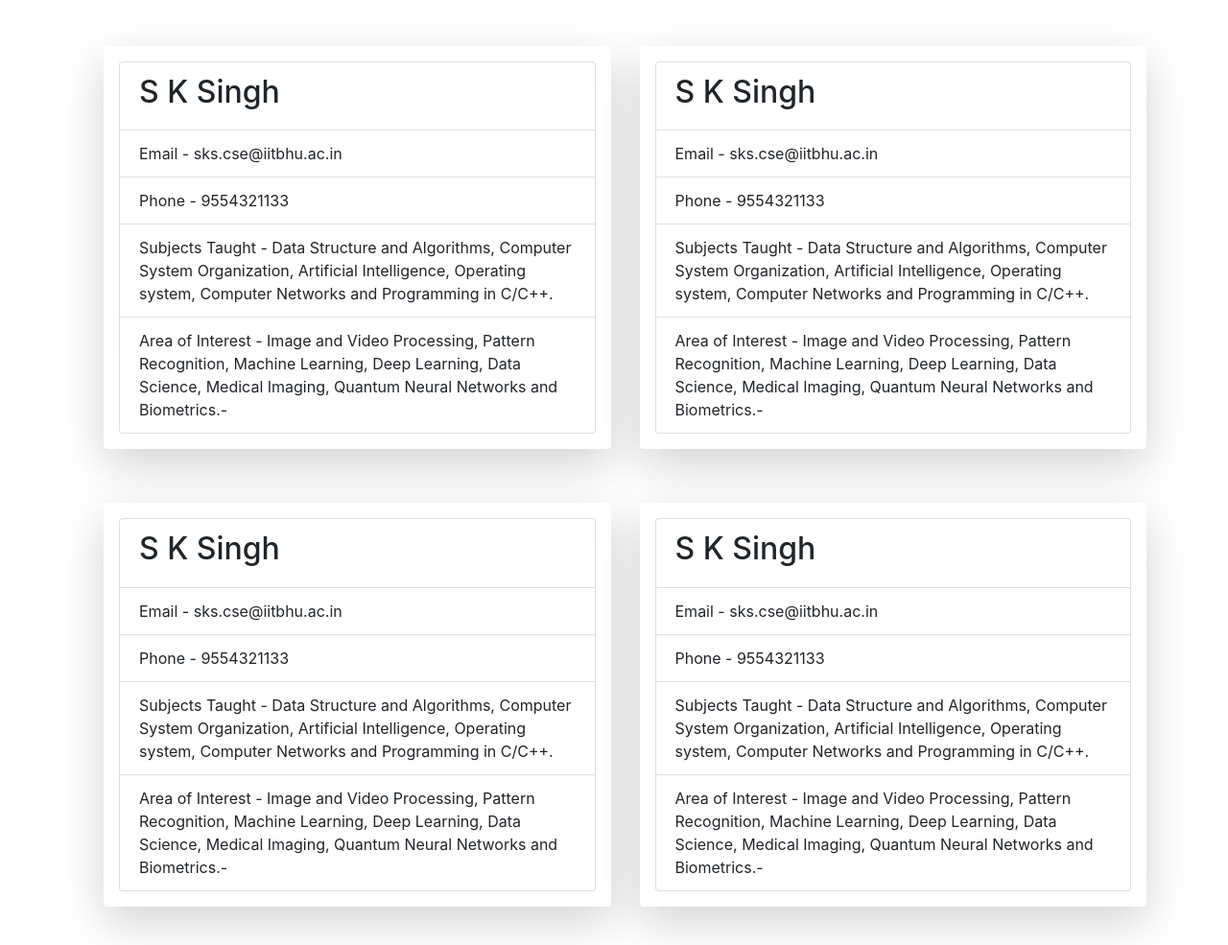
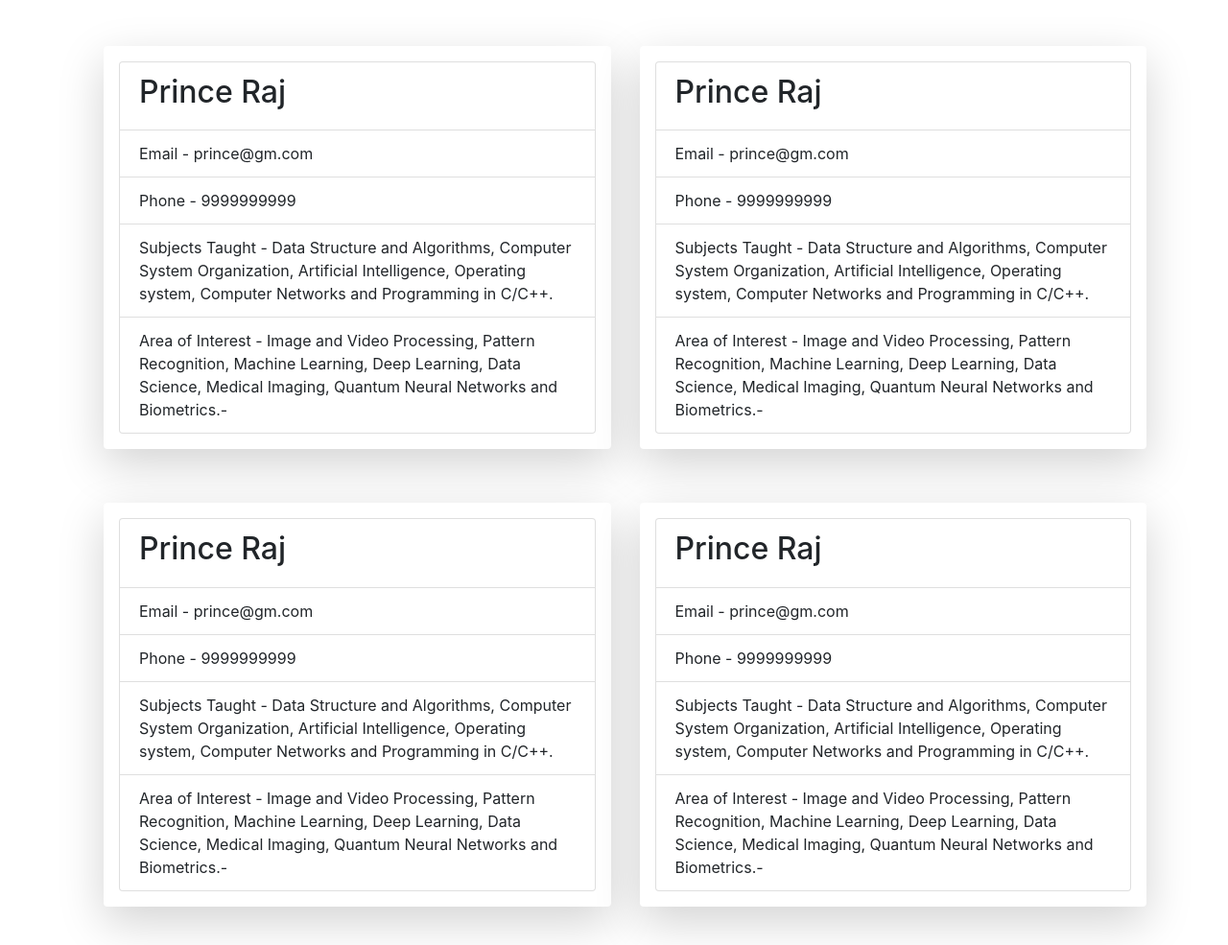
Before and after one commit to kartikgoel9/Online_Judge, a Django app: page /user/mentors in a window 1280 px wide. Shown: the part 139-1124 px from the top of the page at 96% size. Run offline with Django 3.2, Linux system fonts and the light colour scheme; some libraries are stand-ins or nearby versions.

Commit message:
Update mentors.html

```diff
--- a/Online_Judge/users/templates/users/mentors.html
+++ b/Online_Judge/users/templates/users/mentors.html
@@ -7,9 +7,9 @@
     <div class="col">
       <ul class="list-group list-group-flush">
       <div class="shadow-lg p-3 mb-5 bg-white rounded">
-        <li class="list-group-item"><h2>S K Singh</h2></li>
-        <li class="list-group-item">Email - sks.cse@iitbhu.ac.in</li>
-        <li class="list-group-item">Phone - 9554321133</li>
+        <li class="list-group-item"><h2>Prince Raj</h2></li>
+        <li class="list-group-item">Email - prince@gm.com</li>
+        <li class="list-group-item">Phone - 9999999999</li>
         <li class="list-group-item">Subjects Taught - Data Structure and Algorithms, Computer System Organization, Artificial Intelligence, Operating system, Computer Networks and Programming in C/C++.</li>
         <li class="list-group-item">Area of Interest - Image and Video Processing, Pattern Recognition, Machine Learning, Deep Learning, Data Science, Medical Imaging, Quantum Neural Networks and Biometrics.-</li>
       </div>
@@ -18,9 +18,9 @@
     <div class="col col-lg-6">
       <ul class="list-group list-group-flush">
       <div class="shadow-lg p-3 mb-5 bg-white rounded">
-       <li class="list-group-item"><h2>S K Singh</h2></li>
-        <li class="list-group-item">Email - sks.cse@iitbhu.ac.in</li>
-        <li class="list-group-item">Phone - 9554321133</li>
+       <li class="list-group-item"><h2>Prince Raj</h2></li>
+        <li class="list-group-item">Email - prince@gm.com</li>
+        <li class="list-group-item">Phone - 9999999999</li>
         <li class="list-group-item">Subjects Taught - Data Structure and Algorithms, Computer System Organization, Artificial Intelligence, Operating system, Computer Networks and Programming in C/C++.</li>
         <li class="list-group-item">Area of Interest - Image and Video Processing, Pattern Recognition, Machine Learning, Deep Learning, Data Science, Medical Imaging, Quantum Neural Networks and Biometrics.-</li>
         <!--{%for problem in submissions%}
@@ -39,9 +39,9 @@
     <div class="col">
       <ul class="list-group list-group-flush">
       <div class="shadow-lg p-3 mb-5 bg-white rounded">
-        <li class="list-group-item"><h2>S K Singh</h2></li>
-        <li class="list-group-item">Email - sks.cse@iitbhu.ac.in</li>
-        <li class="list-group-item">Phone - 9554321133</li>
+        <li class="list-group-item"><h2>Prince Raj</h2></li>
+        <li class="list-group-item">Email - prince@gm.com</li>
+        <li class="list-group-item">Phone - 9999999999</li>
         <li class="list-group-item">Subjects Taught - Data Structure and Algorithms, Computer System Organization, Artificial Intelligence, Operating system, Computer Networks and Programming in C/C++.</li>
         <li class="list-group-item">Area of Interest - Image and Video Processing, Pattern Recognition, Machine Learning, Deep Learning, Data Science, Medical Imaging, Quantum Neural Networks and Biometrics.-</li>
       </div>
@@ -50,9 +50,9 @@
     <div class="col col-lg-6">
       <ul class="list-group list-group-flush">
       <div class="shadow-lg p-3 mb-5 bg-white rounded">
-       <li class="list-group-item"><h2>S K Singh</h2></li>
-        <li class="list-group-item">Email - sks.cse@iitbhu.ac.in</li>
-        <li class="list-group-item">Phone - 9554321133</li>
+       <li class="list-group-item"><h2>Prince Raj</h2></li>
+        <li class="list-group-item">Email - prince@gm.com</li>
+        <li class="list-group-item">Phone - 9999999999</li>
         <li class="list-group-item">Subjects Taught - Data Structure and Algorithms, Computer System Organization, Artificial Intelligence, Operating system, Computer Networks and Programming in C/C++.</li>
         <li class="list-group-item">Area of Interest - Image and Video Processing, Pattern Recognition, Machine Learning, Deep Learning, Data Science, Medical Imaging, Quantum Neural Networks and Biometrics.-</li>
       </div>
```
